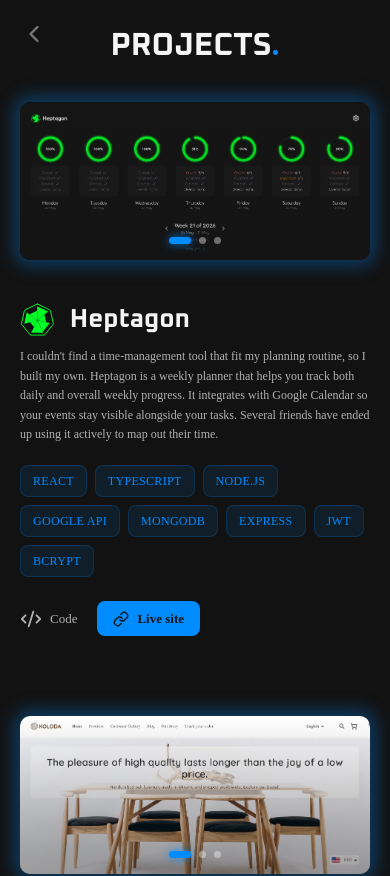
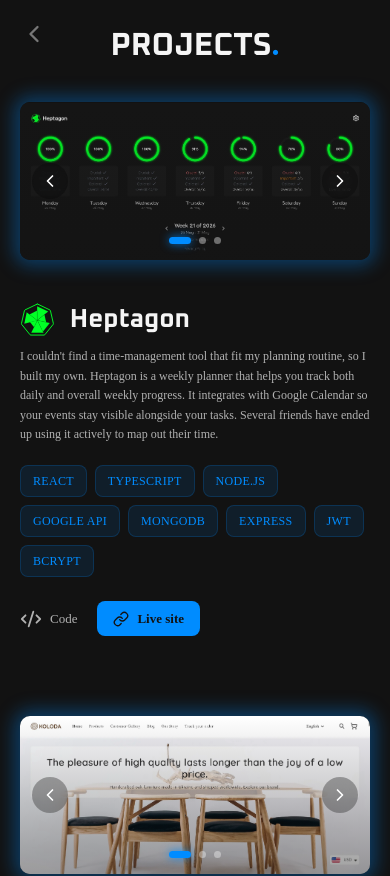
Before and after one commit to ZubalYana/Portfolio-2026, a React (Vite) app: page /projects in a window 390 px wide. Shown: the top 876 px of the page. Built offline with nearby package versions, Linux system fonts and the light colour scheme; a web font is replaced by a local one.

Commit message:
try to fix the projects arrows on mobile, change their background slightly

```diff
--- a/src/components/functionalElements/ExtendedProjectCard.tsx
+++ b/src/components/functionalElements/ExtendedProjectCard.tsx
@@ -105,13 +105,13 @@ export default function ExtendedProjectCard({
           <>
             <button
               onClick={prevImage}
-              className="cursor-pointer absolute left-3 top-1/2 -translate-y-1/2 p-2 bg-black/50 hover:bg-[#008CFF]/80 backdrop-blur-sm text-white rounded-full opacity-0 group-hover/carousel:opacity-100 transition-all duration-200 z-20"
+              className="cursor-pointer absolute left-3 top-1/2 -translate-y-1/2 p-2 bg-black/30 hover:bg-[#008CFF]/80 backdrop-blur-sm text-white rounded-full opacity-100 lg:opacity-0 lg:group-hover/carousel:opacity-100 transition-all duration-200 z-20"
             >
               <ChevronLeft size={20} />
             </button>
             <button
               onClick={nextImage}
-              className="cursor-pointer absolute right-3 top-1/2 -translate-y-1/2 p-2 bg-black/50 hover:bg-[#008CFF]/80 backdrop-blur-sm text-white rounded-full opacity-0 group-hover/carousel:opacity-100 transition-all duration-200 z-20"
+              className="cursor-pointer absolute right-3 top-1/2 -translate-y-1/2 p-2 bg-black/30 hover:bg-[#008CFF]/80 backdrop-blur-sm text-white rounded-full opacity-100 lg:opacity-0 lg:group-hover/carousel:opacity-100 transition-all duration-200 z-20"
             >
               <ChevronRight size={20} />
             </button>
```
